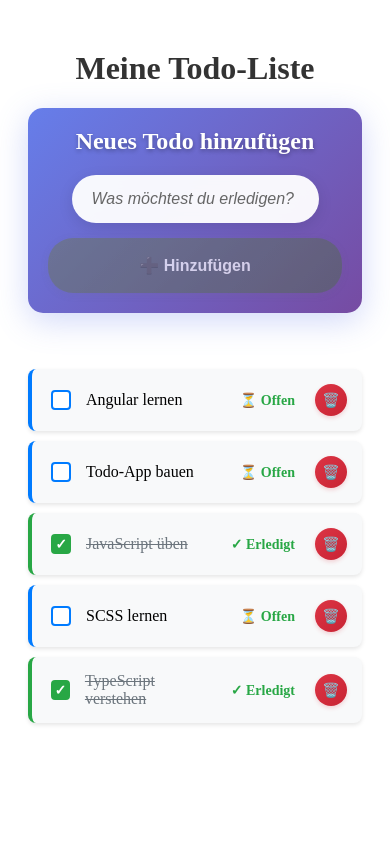
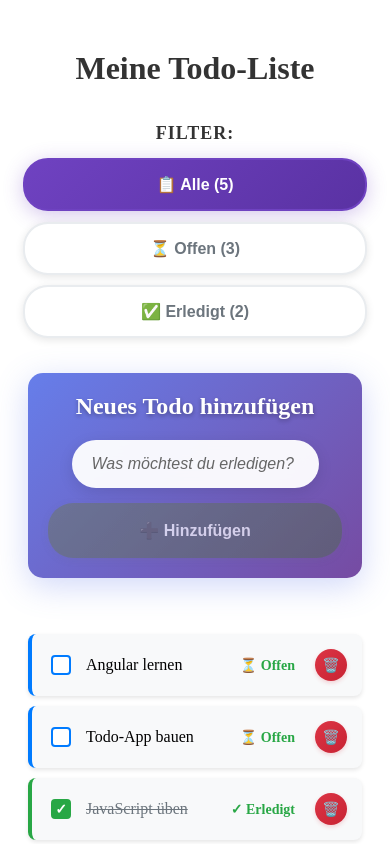
Before and after one commit to Paveluschka250/meine_todo_app, an Angular app: page / in a window 390 px wide. Shown: the top 844 px of the page. Built offline with nearby package versions, Linux system fonts and the light colour scheme.

Commit message:
feat: Add filter buttons to show all, active, and completed todos

```diff
--- a/src/app/app.component.html
+++ b/src/app/app.component.html
@@ -1,4 +1,28 @@
 <h1>Meine Todo-Liste</h1>
+
+<div class="filter-section">
+  <h3>Filter:</h3>
+  <div class="filter-buttons">
+    <button
+      class="filter-btn"
+      [class.active]="currentFilter === 'all'"
+      (click)="setFilter('all')">
+      📋 Alle ({{ todoItems.length }})
+    </button>
+    <button
+      class="filter-btn"
+      [class.active]="currentFilter === 'active'"
+      (click)="setFilter('active')">
+      ⏳ Offen ({{ getActiveTodosCount() }})
+    </button>
+    <button
+      class="filter-btn"
+      [class.active]="currentFilter === 'completed'"
+      (click)="setFilter('completed')">
+      ✅ Erledigt ({{ getCompletedTodosCount() }})
+    </button>
+  </div>
+</div>
 
 <div class="add-todo-section">
   <h2>Neues Todo hinzufügen</h2>
@@ -23,7 +47,7 @@
 <div class="todo-container">
   <ul class="todo-list">
     <li
-      *ngFor="let todo of todoItems"
+      *ngFor="let todo of filteredTodos"
       class="todo-item"
       [class.completed]="todo.completed"
     >
--- a/src/app/app.component.scss
+++ b/src/app/app.component.scss
@@ -4,9 +4,160 @@ h1 {
   margin-top: 50px;
 }
 
-// ... (alles andere bleibt gleich)
 
-// Add-Todo-Section Design
+.filter-section {
+  max-width: 600px;
+  margin: 20px auto;
+  padding: 20px;
+  text-align: center;
+
+  h3 {
+    color: #333;
+    margin: 0 0 15px 0;
+    font-size: 18px;
+    font-weight: 600;
+    text-transform: uppercase;
+    letter-spacing: 1px;
+  }
+
+  .filter-buttons {
+    display: flex;
+    gap: 8px;
+    justify-content: center;
+    flex-wrap: wrap;
+
+    .filter-btn {
+      padding: 12px 20px;
+      border: 2px solid #e9ecef;
+      background: white;
+      border-radius: 25px;
+      font-size: 14px;
+      font-weight: 600;
+      cursor: pointer;
+      transition: all 0.3s cubic-bezier(0.4, 0, 0.2, 1);
+      position: relative;
+      overflow: hidden;
+      color: #6c757d;
+      box-shadow: 0 2px 8px rgba(0, 0, 0, 0.1);
+
+      // Glowing effect für aktive Buttons
+      &::before {
+        content: '';
+        position: absolute;
+        top: 0;
+        left: -100%;
+        width: 100%;
+        height: 100%;
+        background: linear-gradient(90deg, transparent, rgba(255, 255, 255, 0.4), transparent);
+        transition: left 0.5s;
+      }
+
+      &:hover::before {
+        left: 100%;
+      }
+
+      &:hover {
+        transform: translateY(-2px);
+        box-shadow: 0 4px 15px rgba(0, 0, 0, 0.15);
+        border-color: #007bff;
+        color: #007bff;
+      }
+
+      // Aktive Button-Styles
+      &.active {
+        background: linear-gradient(135deg, #007bff, #0056b3);
+        border-color: #007bff;
+        color: white;
+        box-shadow: 0 4px 20px rgba(0, 123, 255, 0.3);
+        transform: translateY(-1px);
+
+        &:hover {
+          background: linear-gradient(135deg, #0056b3, #004085);
+          box-shadow: 0 6px 25px rgba(0, 123, 255, 0.4);
+        }
+      }
+
+      // Spezielle Farben für verschiedene Filter
+      &:nth-child(1) {  // Alle Button
+        &.active {
+          background: linear-gradient(135deg, #6f42c1, #5a32a3);
+          border-color: #6f42c1;
+          box-shadow: 0 4px 20px rgba(111, 66, 193, 0.3);
+        }
+      }
+
+      &:nth-child(2) {  // Offen Button
+        &.active {
+          background: linear-gradient(135deg, #fd7e14, #e8590c);
+          border-color: #fd7e14;
+          box-shadow: 0 4px 20px rgba(253, 126, 20, 0.3);
+        }
+      }
+
+      &:nth-child(3) {  // Erledigt Button
+        &.active {
+          background: linear-gradient(135deg, #28a745, #1e7e34);
+          border-color: #28a745;
+          box-shadow: 0 4px 20px rgba(40, 167, 69, 0.3);
+        }
+      }
+
+      // Counter-Styling
+      span {
+        font-weight: 700;
+        margin-left: 5px;
+        padding: 2px 6px;
+        background: rgba(255, 255, 255, 0.2);
+        border-radius: 10px;
+        font-size: 12px;
+      }
+
+      // Animation für Klick
+      &:active {
+        transform: translateY(0) scale(0.98);
+      }
+    }
+  }
+}
+
+// Responsive Design für Filter
+@media (max-width: 768px) {
+  .filter-section {
+    padding: 15px;
+
+    .filter-buttons {
+      flex-direction: column;
+      gap: 10px;
+
+      .filter-btn {
+        width: 100%;
+        padding: 15px 20px;
+        font-size: 16px;
+      }
+    }
+  }
+}
+
+.filter-btn {
+  transition: all 0.3s cubic-bezier(0.4, 0, 0.2, 1);
+
+  &.active {
+    animation: filterPulse 0.6s ease-out;
+  }
+}
+
+@keyframes filterPulse {
+  0% {
+    transform: scale(1);
+  }
+  50% {
+    transform: scale(1.05);
+  }
+  100% {
+    transform: scale(1);
+  }
+}
+
 .add-todo-section {
   max-width: 600px;
   margin: 30px auto;
@@ -92,7 +243,6 @@ h1 {
         opacity: 0.7;
       }
 
-      // Animation für erfolgreiches Hinzufügen
       &.success {
         background: linear-gradient(135deg, #28a745, #20c997);
         animation: successPulse 0.6s ease-out;
@@ -101,7 +251,6 @@ h1 {
   }
 }
 
-// Erfolgs-Animation
 @keyframes successPulse {
   0% {
     transform: scale(1);
@@ -115,7 +264,6 @@ h1 {
   }
 }
 
-// Responsive Design
 @media (max-width: 768px) {
   .add-todo-section {
     margin: 20px;
--- a/src/app/app.component.ts
+++ b/src/app/app.component.ts
@@ -8,6 +8,7 @@ import { Component } from '@angular/core';
 export class AppComponent {
   title = 'meine_todo_app';
   newTodoText: string = '';
+  currentFilter: 'all' | 'active' | 'completed' = 'all';
 
   todoItems: TodoItem[] = [
     { id: 1, text: 'Angular lernen', completed: false },
@@ -39,6 +40,29 @@ export class AppComponent {
       this.newTodoText = ''; // Input leeren
     }
   }
+
+  get filteredTodos(): TodoItem[] {
+    switch (this.currentFilter) {
+      case 'active':
+        return this.todoItems.filter((todo) => !todo.completed);
+      case 'completed':
+        return this.todoItems.filter((todo) => todo.completed);
+      default:
+        return this.todoItems;
+    }
+  }
+
+  getActiveTodosCount(): number {
+    return this.todoItems.filter((todo) => !todo.completed).length;
+  }
+
+  getCompletedTodosCount(): number {
+    return this.todoItems.filter((todo) => todo.completed).length;
+  }
+
+  setFilter(filter: 'all' | 'active' | 'completed'): void {
+    this.currentFilter = filter;
+  }
 }
 
 interface TodoItem {
```
